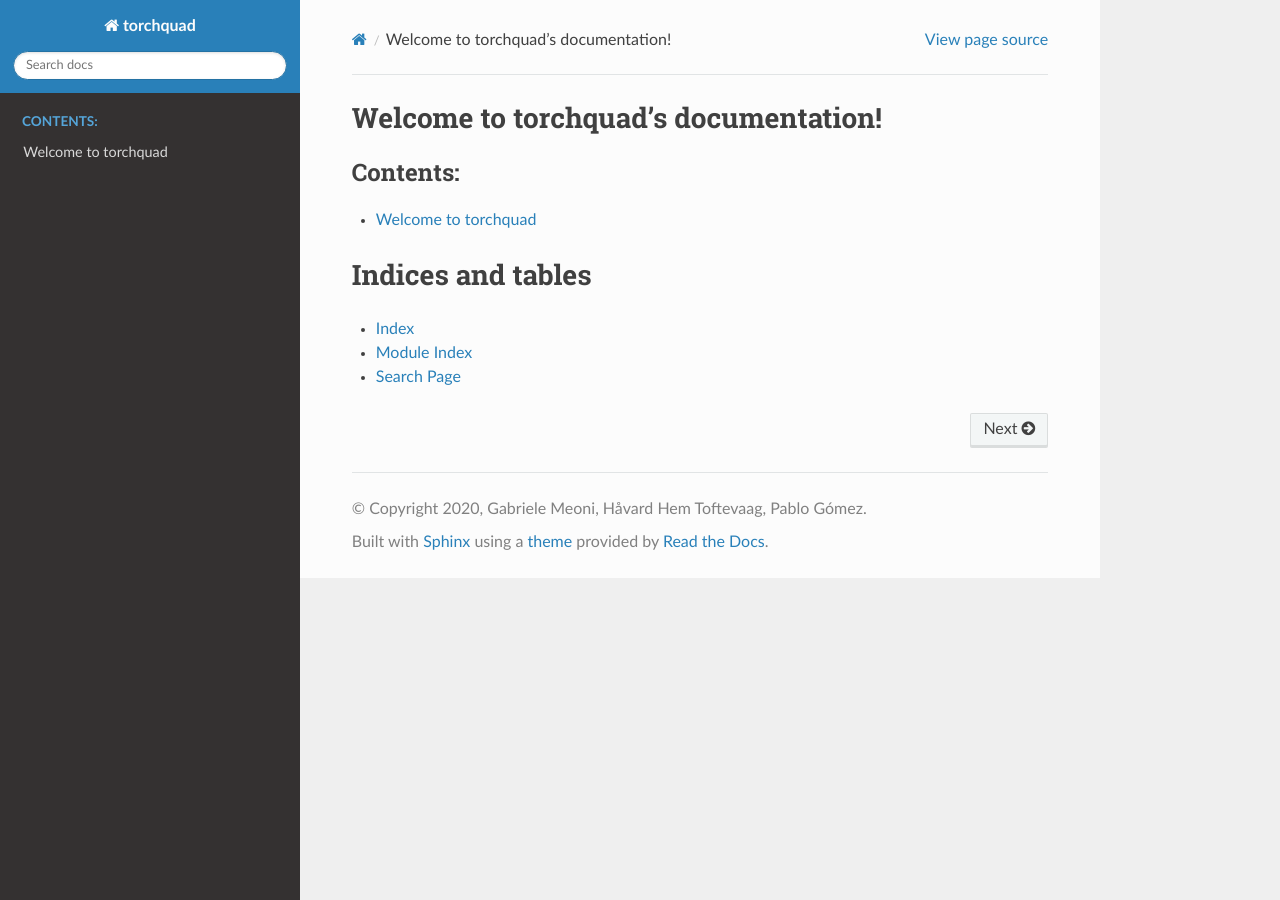
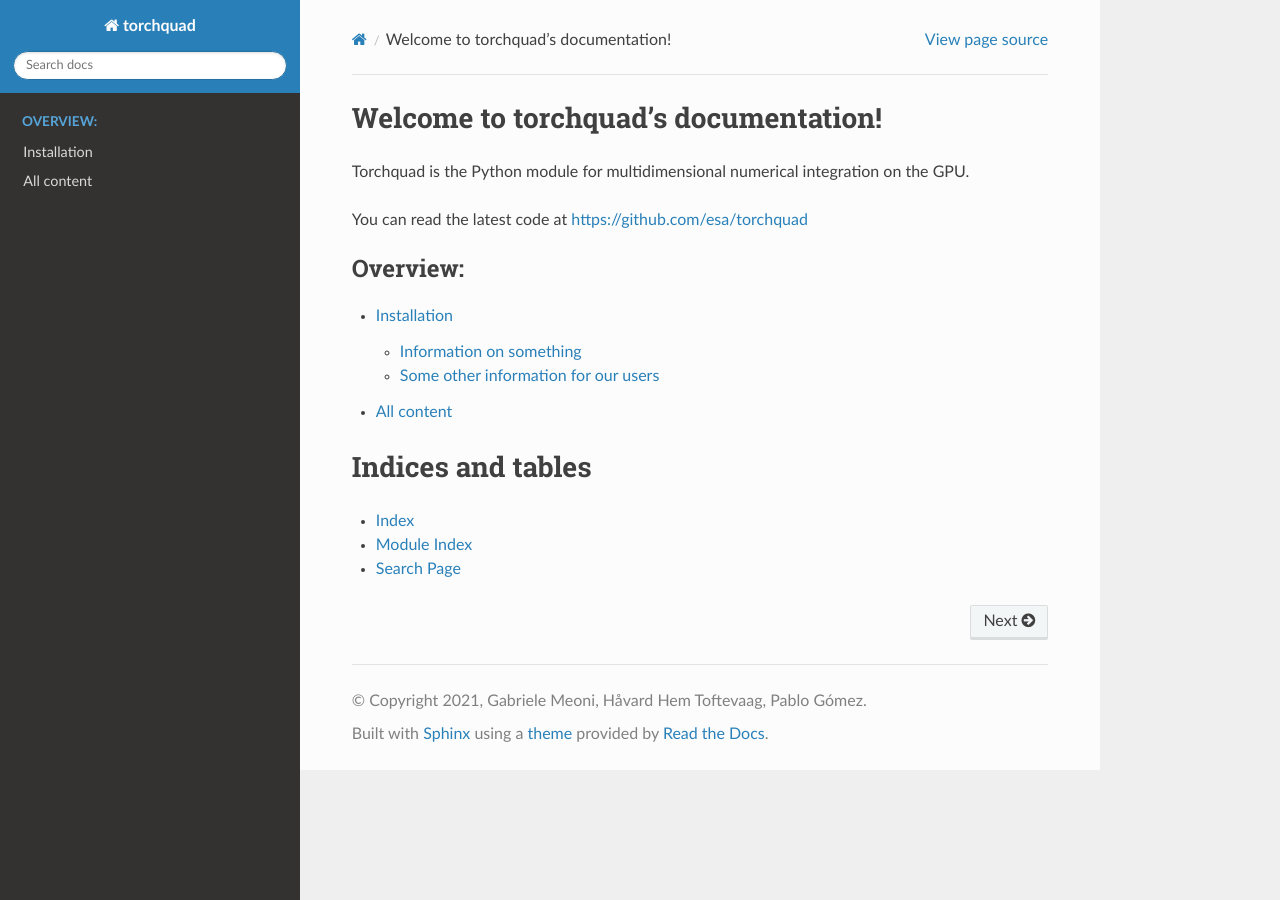
Before and after one commit to esa/torchquad, a Sphinx documentation site: the page built from docs/index.rst, in a window 1280 px wide. Built offline with Sphinx 7.4.7 and the Read the Docs theme 2.0.0, drawn with Linux system fonts in a browser that asks for light colours.

Commit message:
Autodoc still weird, readability improved

```diff
--- a/docs/autodoc.rst
+++ b/docs/autodoc.rst
@@ -2,8 +2,10 @@
 
 .. contents::
 
-Welcome to torchquad
-====================
+All content
+======================================
+
+This is the list of all torchquad content.
 
 .. automodule:: torchquad
   :members:
--- a/docs/conf.py
+++ b/docs/conf.py
@@ -17,11 +17,11 @@ sys.path.insert(0, os.path.abspath("../"))
 # -- Project information -----------------------------------------------------
 
 project = "torchquad"
-copyright = "2020, Gabriele Meoni, Håvard Hem Toftevaag, Pablo Gómez"
+copyright = "2021, Gabriele Meoni, Håvard Hem Toftevaag, Pablo Gómez"
 author = "ESA Advanced Concepts Team"
 
 # The full version, including alpha/beta/rc tags
-release = "0.1.0"
+release = "0.1.1"
 
 
 # -- General configuration ---------------------------------------------------
--- a/docs/index.rst
+++ b/docs/index.rst
@@ -4,12 +4,18 @@
    contain the root `toctree` directive.
 
 Welcome to torchquad's documentation!
-=====================================
+=====================================================
+Torchquad is the Python module for multidimensional numerical integration on the GPU.
+
+You can read the latest code at https://github.com/esa/torchquad
+
+
 
 .. toctree::
-   :maxdepth: 3
-   :caption: Contents:
+   :maxdepth: 2
+   :caption: Overview:
 
+   install
    autodoc
 
 Indices and tables
--- /dev/null
+++ b/docs/install.rst
@@ -0,0 +1,22 @@
+.. _installation:
+
+Installation
+============
+
+First we must make sure we have ``torchquad`` installed:
+
+.. code-block:: bash
+
+   $ pip install torchquad
+
+This is a good start.
+
+Information on something
+********************************
+
+This is information on something.
+
+Some other information for our users
+*************************************
+
+This is some other information for our users.
```
